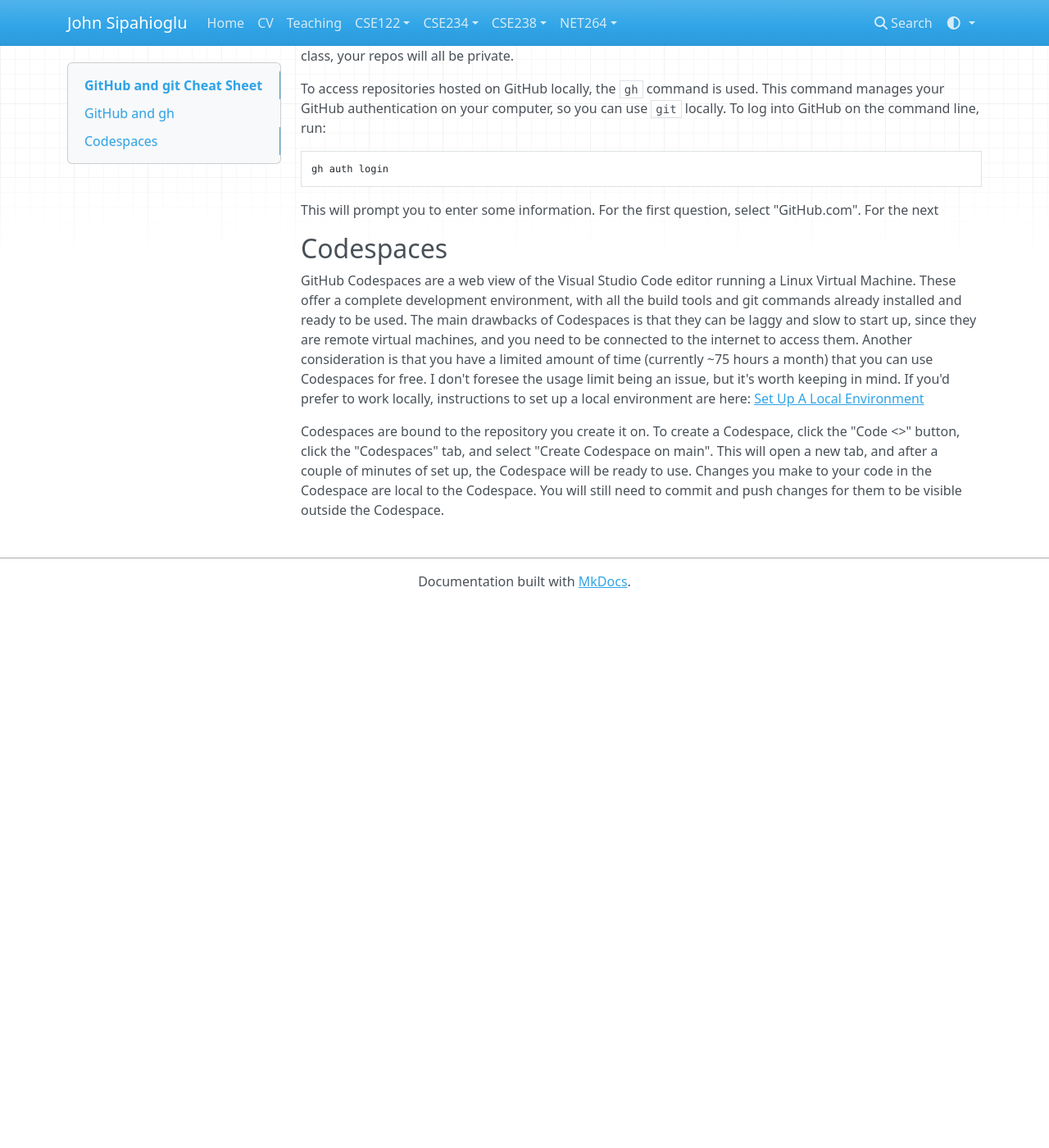
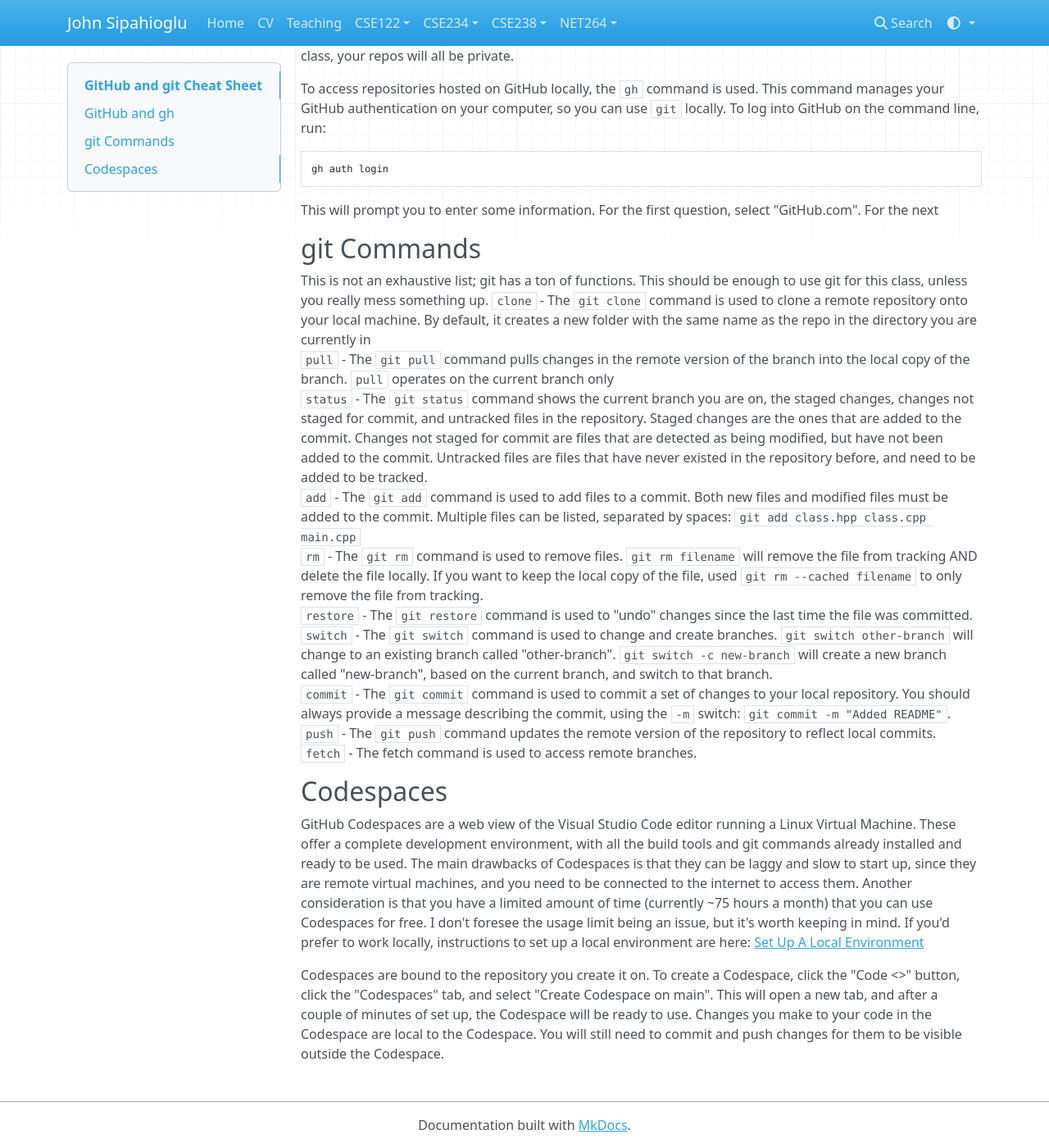
Before and after one commit to jsipahio/jsipahio.github.io, an MkDocs documentation site: the page built from docs/CSE238/week1/git.md, in a window 1280 px wide and 1400 px high, scrolled down 869 px. Shown: the whole window at 82% size. Built offline with MkDocs 1.6.1, drawn with Linux system fonts in a browser that asks for light colours; nearby versions of some CDN libraries; before the commit the page ends 1606 px from its top, so only the background shows below that.

Commit message:
Add notes about git to CSE238

````diff
--- a/docs/CSE238/week1/git.md
+++ b/docs/CSE238/week1/git.md
@@ -23,6 +23,19 @@ gh auth login
 ```
 This will prompt you to enter some information. For the first question, select "GitHub.com". For the next
 
+## git Commands
+This is not an exhaustive list; git has a ton of functions. This should be enough to use git for this class, unless you really mess something up.
+`clone` - The `git clone` command is used to clone a remote repository onto your local machine. By default, it creates a new folder with the same name as the repo in the directory you are currently in
+`pull` - The `git pull` command pulls changes in the remote version of the branch into the local copy of the branch. `pull` operates on the current branch only
+`status` - The `git status` command shows the current branch you are on, the staged changes, changes not staged for commit, and untracked files in the repository. Staged changes are the ones that are added to the commit. Changes not staged for commit are files that are detected as being modified, but have not been added to the commit. Untracked files are files that have never existed in the repository before, and need to be added to be tracked.
+`add` - The `git add` command is used to add files to a commit. Both new files and modified files must be added to the commit. Multiple files can be listed, separated by spaces: `git add class.hpp class.cpp main.cpp`
+`rm` - The `git rm` command is used to remove files. `git rm filename` will remove the file from tracking AND delete the file locally. If you want to keep the local copy of the file, used `git rm --cached filename` to only remove the file from tracking.
+`restore` - The `git restore` command is used to "undo" changes since the last time the file was committed.
+`switch` - The `git switch` command is used to change and create branches. `git switch other-branch` will change to an existing branch called "other-branch". `git switch -c new-branch` will create a new branch called "new-branch", based on the current branch, and switch to that branch.
+`commit` - The `git commit` command is used to commit a set of changes to your local repository. You should always provide a message describing the commit, using the `-m` switch: `git commit -m "Added README"`.
+`push` - The `git push` command updates the remote version of the repository to reflect local commits.
+`fetch` - The fetch command is used to access remote branches.
+
 ## Codespaces
 GitHub Codespaces are a web view of the Visual Studio Code editor running a Linux Virtual Machine. These offer a complete development environment, with all the build tools and git commands already installed and ready to be used. The main drawbacks of Codespaces is that they can be laggy and slow to start up, since they are remote virtual machines, and you need to be connected to the internet to access them. Another consideration is that you have a limited amount of time (currently ~75 hours a month) that you can use Codespaces for free. I don't foresee the usage limit being an issue, but it's worth keeping in mind. If you'd prefer to work locally, instructions to set up a local environment are here: [Set Up A Local Environment](local_env.mmd)
 
````
Also changed, not shown: docs/CSE238/week1/Glossary.md (+1 -1 lines), docs/CSE238/week1/Makefiles.md (+3 -0 lines), docs/CSE238/week1/local_env.md (+1 -1 lines).
